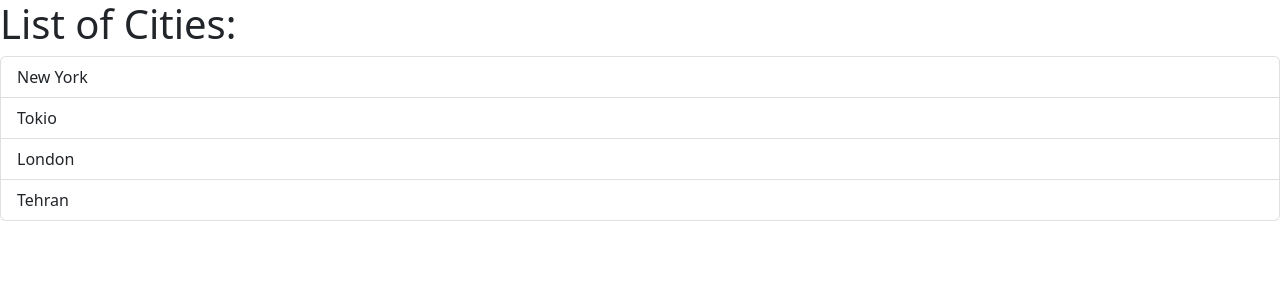
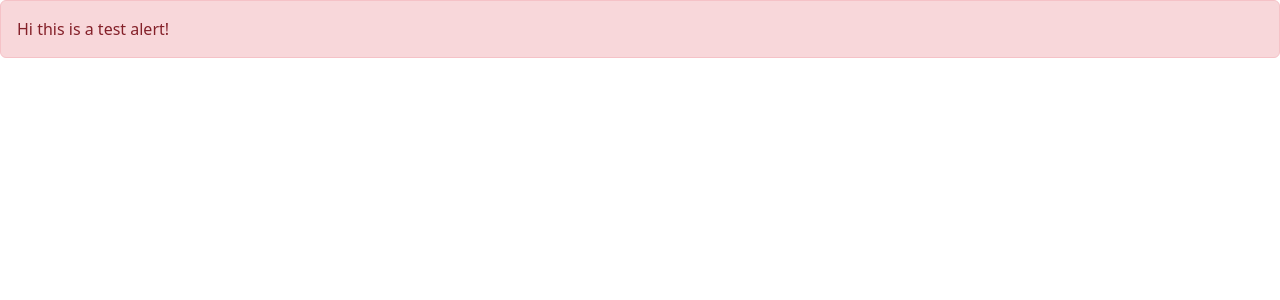
Before and after one commit to payamd/React18, a React (Vite) app: page / in a window 1280 px wide. Shown: the top 300 px of the page. Built offline with nearby package versions, Linux system fonts and the light colour scheme.

Commit message:
children added to program

```diff
--- a/src/App.tsx
+++ b/src/App.tsx
@@ -1,17 +1,12 @@
 import ListGroup from "./components/ListGroup";
+import Alert from "./components/Alert";
 
 function App() {
-  let cities = ["New York", "Tokio", "London", "Tehran"];
-  const handleSelectItem = (item: string) => {
-    console.log(item);
-  };
   return (
     <div>
-      <ListGroup
-        items={cities}
-        heading="Cities"
-        onSelectItem={handleSelectItem}
-      ></ListGroup>
+      <Alert>
+        Hi <span>this is a test</span> alert!
+      </Alert>
     </div>
   );
 }
--- /dev/null
+++ b/src/components/Alert.tsx
@@ -0,0 +1,15 @@
+import React, { ReactNode } from "react";
+
+interface Props {
+  children: ReactNode;
+}
+
+const Alert = ({ children }: Props) => {
+  return (
+    <div className="alert alert-danger" role="alert">
+      {children}
+    </div>
+  );
+};
+
+export default Alert;
```
